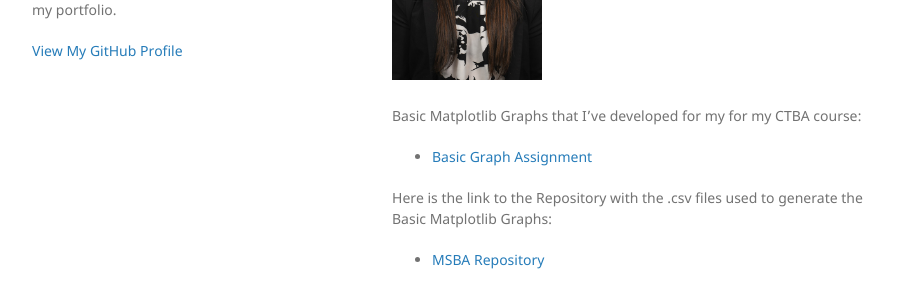
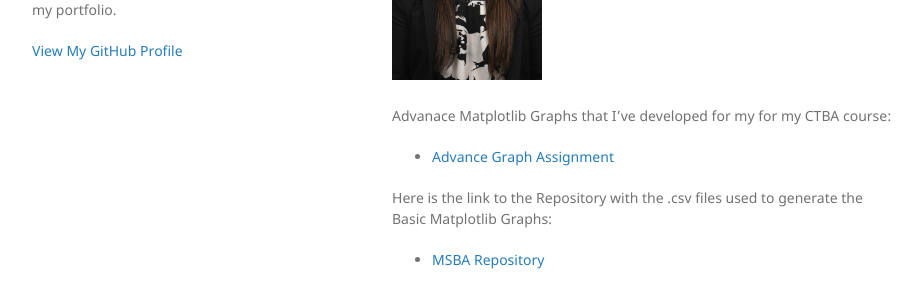
Before and after one commit to mvkapadia/mvkapadia.github.io, a Jekyll site: the page built from index.md, in a window 1280 px wide. Shown: the part 204-504 px from the top of the page, without its empty margins (178-1100 px from the left). Built offline with Jekyll 4.4.1, drawn with Linux system fonts in a browser that asks for light colours; our own code applies the rules of GitHub Pages for plain Markdown files.

Commit message:
Update index.md

```diff
--- a/index.md
+++ b/index.md
@@ -5,9 +5,9 @@ description: A portfolio with work from my CTBA course.
 
 <img src="/pics/IMG_1983.JPG" width="30%" height="30%">
 
-Basic Matplotlib Graphs that I've developed for my for my CTBA course:
+Advanace Matplotlib Graphs that I've developed for my for my CTBA course:
 
-- [Basic Graph Assignment](/M2: Basic Matplotlib Graphing/index.md)
+- [Advance Graph Assignment](/M2: Basic Matplotlib Graphing/index.md)
 
 Here is the link to the Repository with the .csv files used to generate the Basic Matplotlib Graphs:
 - [MSBA Repository](https://github.com/mvkapadia/MSBA)
```
